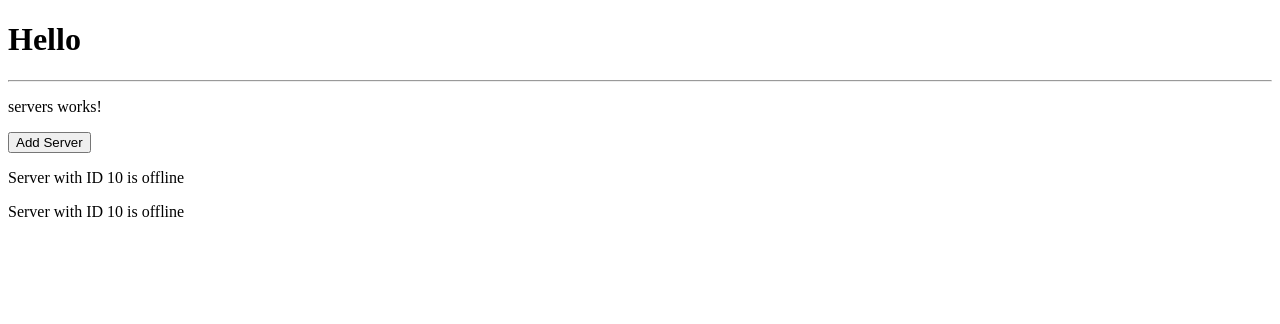
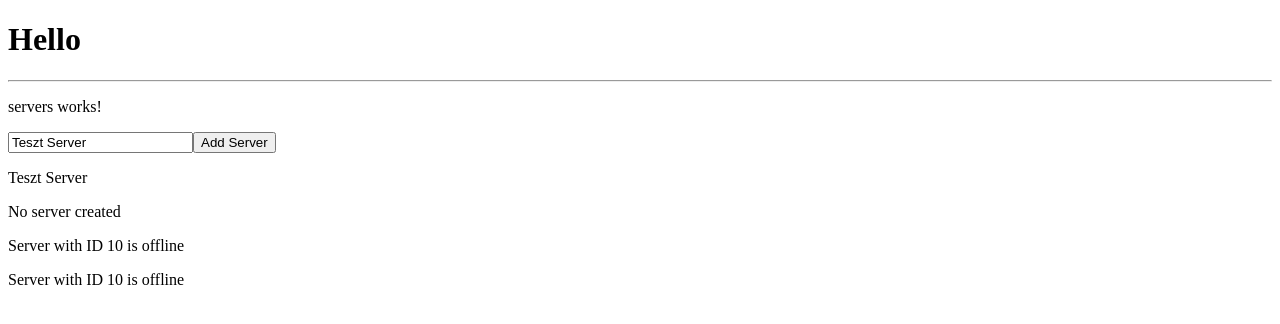
Before and after one commit to Csabi1998/Study, an Angular app in the folder first-app/: page / in a window 1280 px wide. Shown: the top 324 px of the page. Built offline with nearby package versions, Linux system fonts and the light colour scheme.

Commit message:
#1 Event and Databinding

```diff
--- a/first-app/src/app/servers/servers.component.html
+++ b/first-app/src/app/servers/servers.component.html
@@ -1,4 +1,14 @@
 <p>servers works!</p>
-<button class="btn btn-primary" [disabled]="!allowNewServer">Add Server</button>
+<!--<input type="text" class="form-control" (input)="onUpdateServerName($event)" />-->
+<input type="text" class="form-control" [(ngModel)]="serverName" />
+<button
+  class="btn btn-primary"
+  [disabled]="!allowNewServer"
+  (click)="onCreateServer()"
+>
+  Add Server
+</button>
+<p>{{ serverName }}</p>
+<p>{{ serverCreation }}</p>
 <app-server></app-server>
 <app-server></app-server>
--- a/first-app/src/app/servers/servers.component.ts
+++ b/first-app/src/app/servers/servers.component.ts
@@ -7,6 +7,8 @@ import { Component, OnInit } from "@angular/core";
 })
 export class ServersComponent implements OnInit {
   allowNewServer: boolean = false;
+  serverCreation: string = "No server created";
+  serverName = "Teszt Server";
 
   constructor() {
     setTimeout(() => {
@@ -15,4 +17,12 @@ export class ServersComponent implements OnInit {
   }
 
   ngOnInit(): void {}
+
+  onCreateServer() {
+    this.serverCreation = "Server created!";
+  }
+
+  onUpdateServerName(event: Event) {
+    this.serverName = (<HTMLInputElement>event.target).value;
+  }
 }
```
